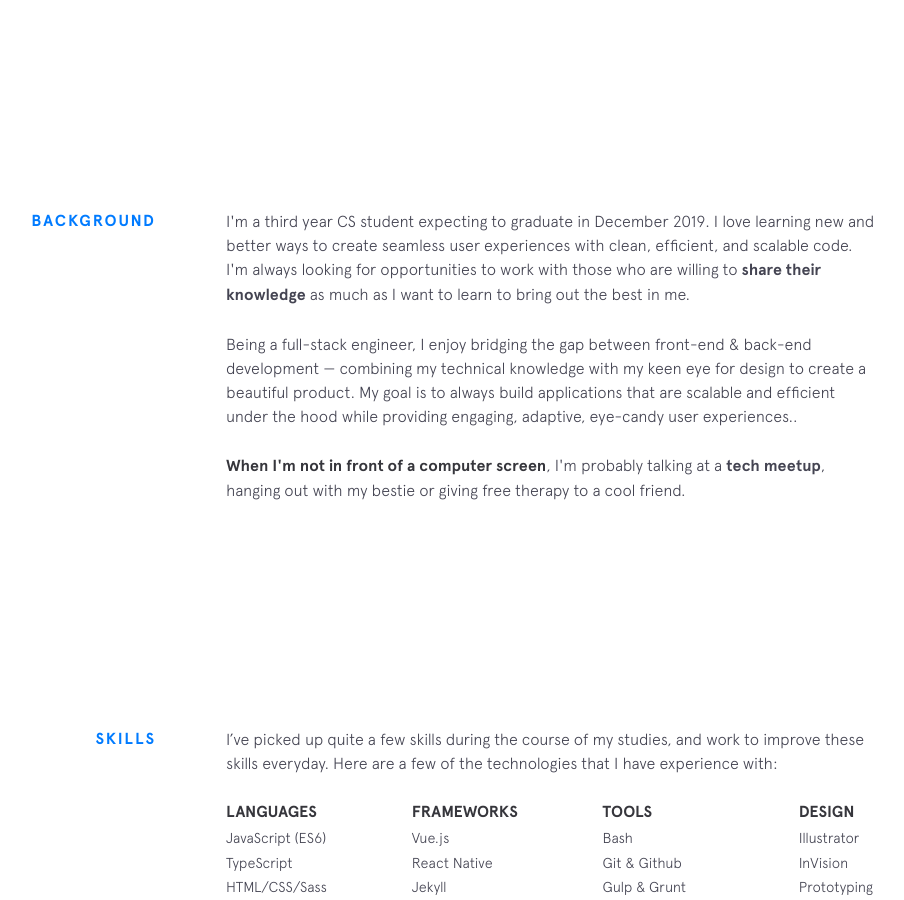
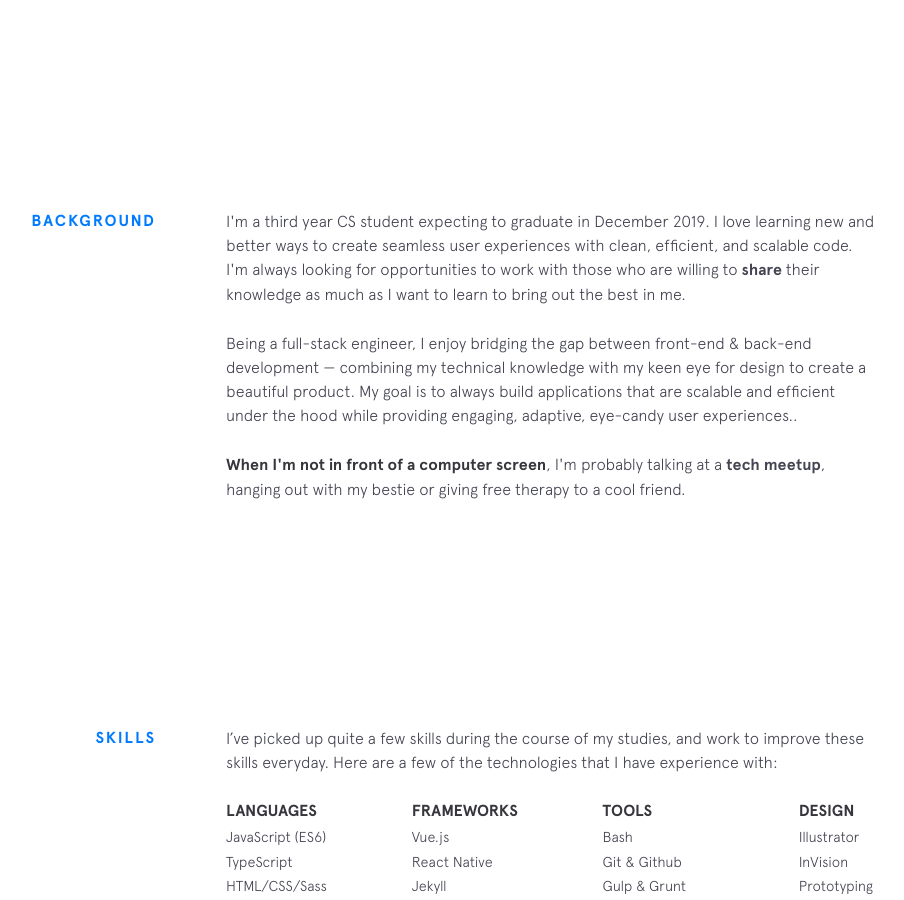
Before and after one commit to Timtech4u/timtech4u.github.io, a Jekyll site: the page built from index.html, in a window 1280 px wide and 900 px high, scrolled down 791 px. Shown: the whole window, without its empty margins (224-1128 px from the left). Built offline with Jekyll 4.4.1, drawn with Linux system fonts in a browser that asks for light colours; nearby versions of some CDN libraries.

Commit message:
location tracking update

```diff
--- a/_includes/background.html
+++ b/_includes/background.html
@@ -4,8 +4,8 @@
         <p>
             I'm a third year CS student expecting to graduate in December 2019. I love learning new and better ways to create seamless user
             experiences with clean, efficient, and scalable code. I'm always
-            looking for opportunities to work with those who are willing to <a href="https://gdgkenya.org">share their knowledge</a>
-            as much as I want to learn to bring out the best in me.
+            looking for opportunities to work with those who are willing to <a href="https://gdgkenya.org">share</a>
+            their knowledge as much as I want to learn to bring out the best in me.
         </p>
 
         <p>Being a full-stack engineer, I enjoy bridging the gap between front-end & back-end development &mdash;
--- a/_includes/intro.html
+++ b/_includes/intro.html
@@ -7,9 +7,9 @@
         <span class="name">Kelvin Kamau</span> here, a full-stack developer keen to deliver designs & logic that adapts
         to user experience in Web & Android.👨‍💻
     </h2>
-    {% include employment-status.html %}
+    {% include location.html %}
     <h3 class="intro__contact">
-        <span>Get in touch </span>
+        <span>Get in touch</span>
         <span class="emoji pointer"></span>
         <span>
       <a href="mailto:chat@kelvinkamau.app" target="_blank" class="highlight-link">chat@kelvinkamau.app</a>
--- a/_includes/scripts.html
+++ b/_includes/scripts.html
@@ -1,3 +1,4 @@
-<script src='https://cdnjs.cloudflare.com/ajax/libs/jquery/3.1.1/jquery.min.js' type="text/javascript" charset="utf-8"></script>
+<script src='https://cdnjs.cloudflare.com/ajax/libs/jquery/3.1.1/jquery.min.js' type="text/javascript"
+        charset="utf-8"></script>
 <script src="https://unpkg.com/scrollreveal/dist/scrollreveal.min.js"></script>
 <script src="js/main.js" type="text/javascript" charset="utf-8"></script>
--- a/_scss/main.scss
+++ b/_scss/main.scss
@@ -6,7 +6,7 @@
 @import 'partials/background';
 @import 'partials/skills';
 @import 'partials/experience';
-@import 'partials/employment-status';
+@import 'partials/location';
 @import 'partials/featured-projects';
 @import 'partials/other-projects';
 @import 'partials/footer';
```
Also changed, not shown: _includes/location.html (renamed from _includes/employment-status.html), _scss/partials/_location.scss (renamed from _scss/partials/_employment-status.scss).
